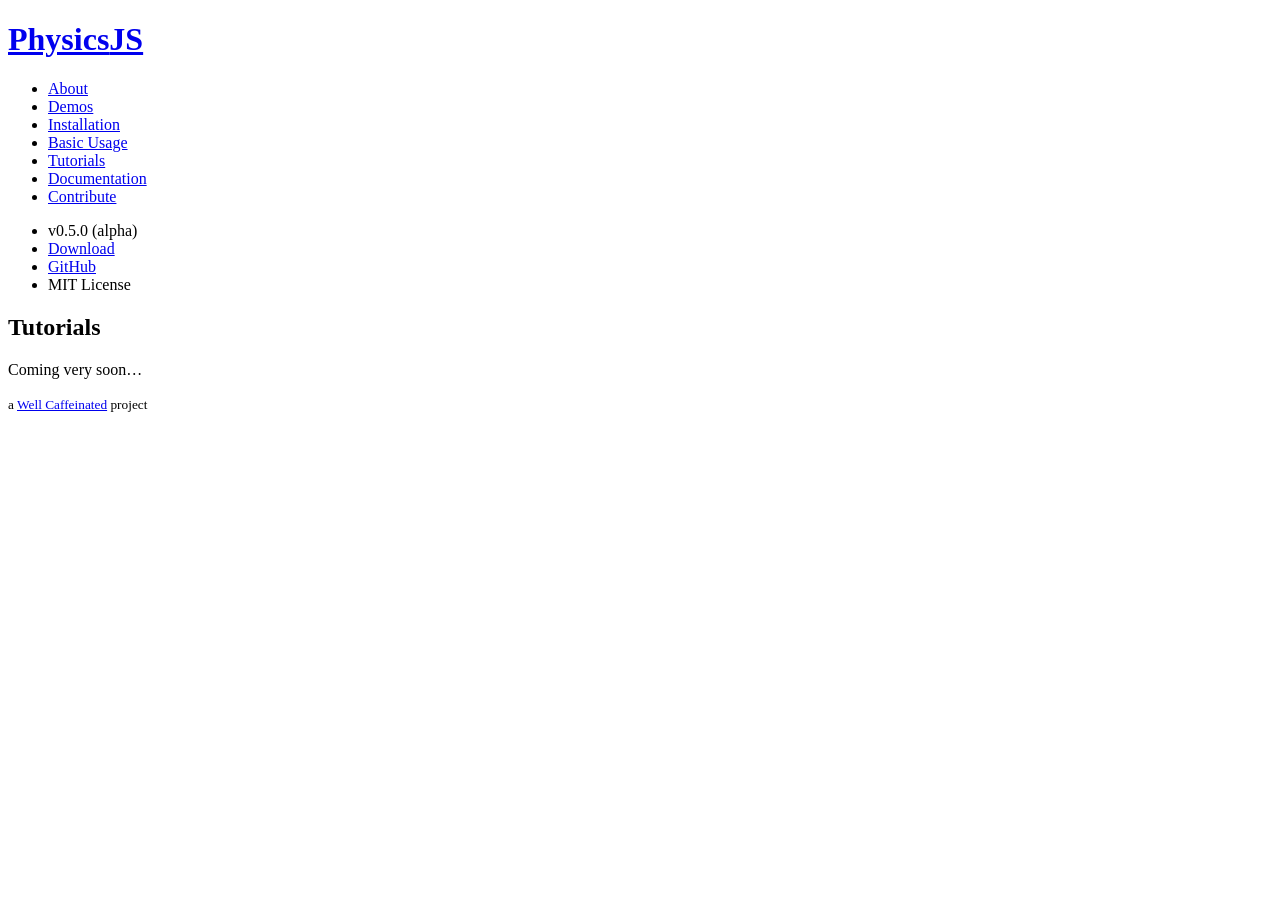
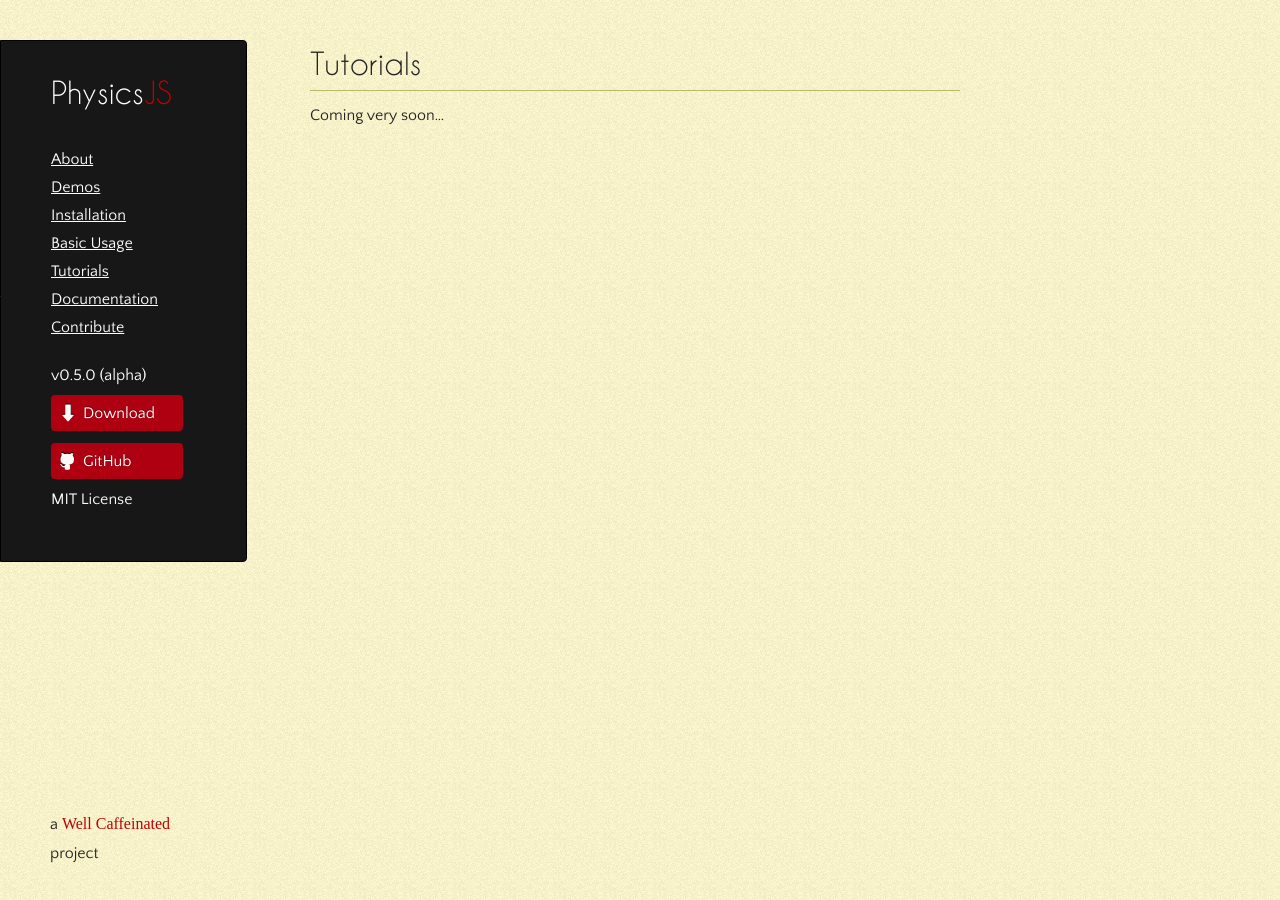
Before and after one commit to wellcaffeinated/PhysicsJS, a Jekyll site: the page built from tutorials/index.md, in a window 1280 px wide. Built offline with Jekyll 4.4.1, drawn with Linux system fonts in a browser that asks for light colours; some web fonts are replaced; comment, search, counter and statistics services are not loaded.

Commit message:
fix pathing

```diff
--- a/_layouts/default.html
+++ b/_layouts/default.html
@@ -1,5 +1,5 @@
 {% capture strt %}{{ site.url | split:'/' | size }}{% endcapture %}
-{% capture lvl %}{{ page.url | append:'index.html' | split:'/' | size }}{% endcapture %}
+{% capture lvl %}{{ page.url | append:'/index.html' | split:'/' | size }}{% endcapture %}
 {% capture relative %}{% for i in (strt..lvl) %}../{% endfor %}{% endcapture %}
 <!doctype html>
 <html>
```
